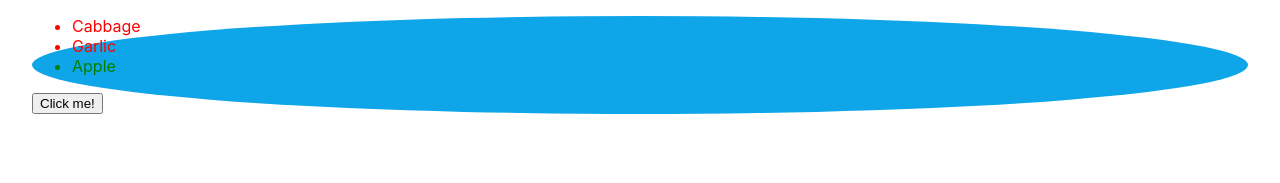
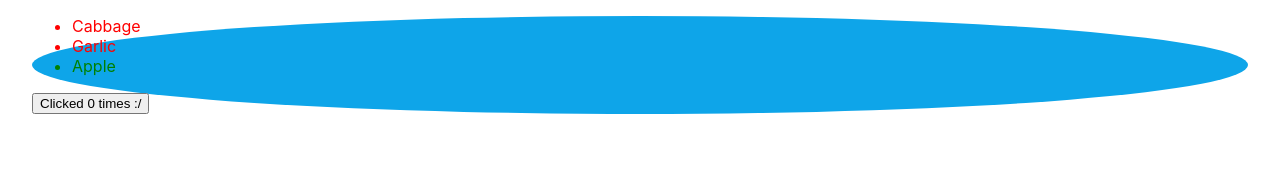
Before and after one commit to amanbarar/react-tutorial, a React (Create React App) app: page / in a window 1280 px wide. Shown: the top 183 px of the page. Built offline with nearby package versions, Linux system fonts and the light colour scheme.

Commit message:
quick start: updating screen

```diff
--- a/src/App.js
+++ b/src/App.js
@@ -1,14 +1,16 @@
 import './App.css';
+import { useState } from 'react';
 
 function MyButton() {
+  const [count, setCount] = useState(0); //current state(count), updated state(setCount)
 
   function handleClick(){
-    alert("Clicked button?");
+    setCount(count + 1);
   }
 
   return (
     <button onClick = {handleClick}>
-      Click me!
+      Clicked {count} times :/
     </button>
   );
 }
```
